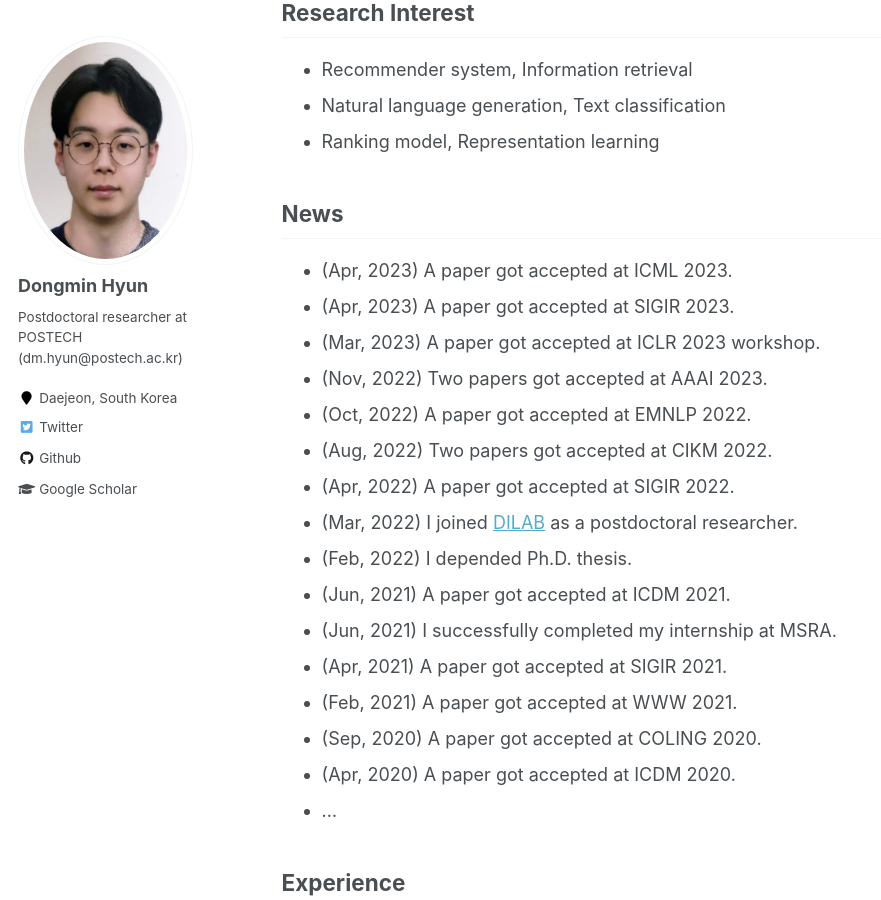
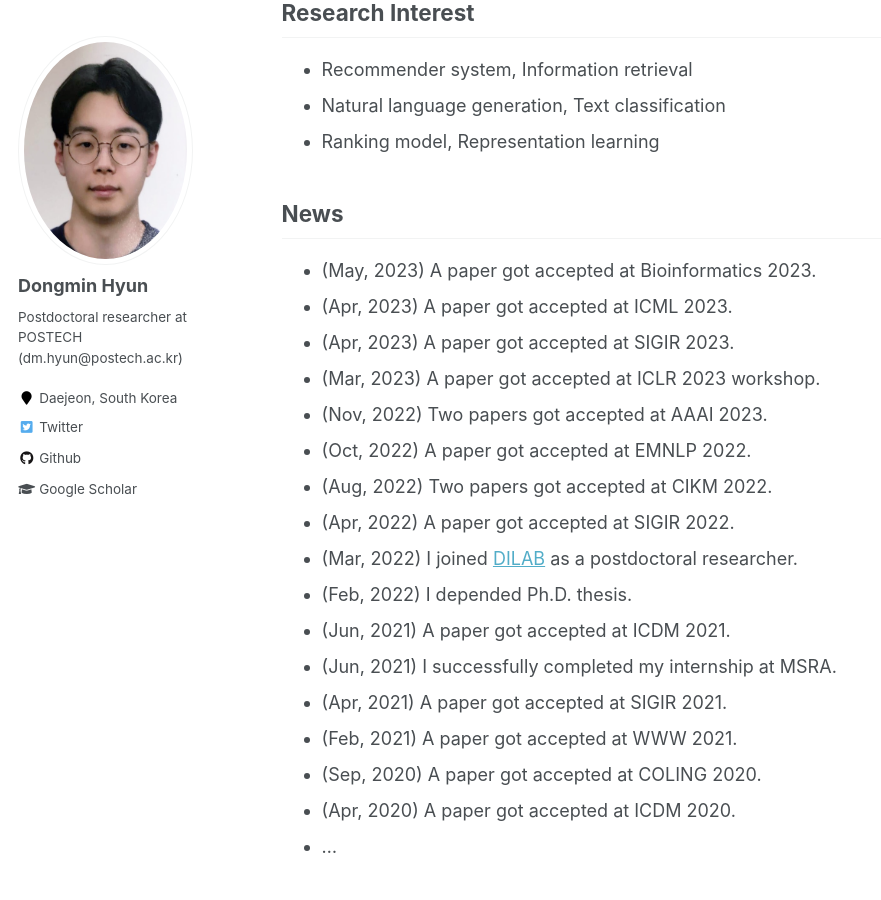
Before and after one commit to dmhyun/dmhyun.github.io, a Jekyll site: the page built from _pages/about.md, in a window 1280 px wide and 900 px high, scrolled down 409 px. Shown: the whole window, without its empty margins (0-881 px from the left). Built offline with Jekyll 4.4.1, drawn with Linux system fonts in a browser that asks for light colours.

Commit message:
Update about.md

```diff
--- a/_pages/about.md
+++ b/_pages/about.md
@@ -19,6 +19,7 @@ Research Interest
 
 News
 -----
+- (May, 2023) A paper got accepted at Bioinformatics 2023.
 - (Apr, 2023) A paper got accepted at ICML 2023.
 - (Apr, 2023) A paper got accepted at SIGIR 2023.
 - (Mar, 2023) A paper got accepted at ICLR 2023 workshop.
```
